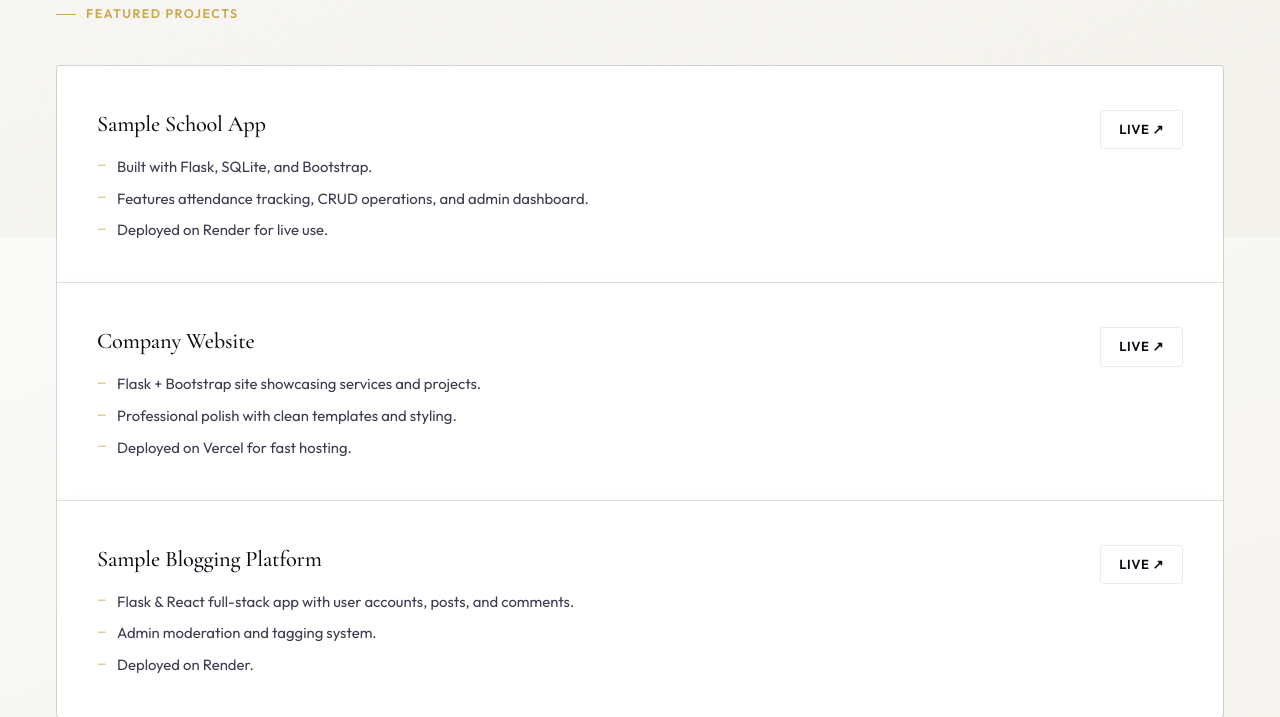
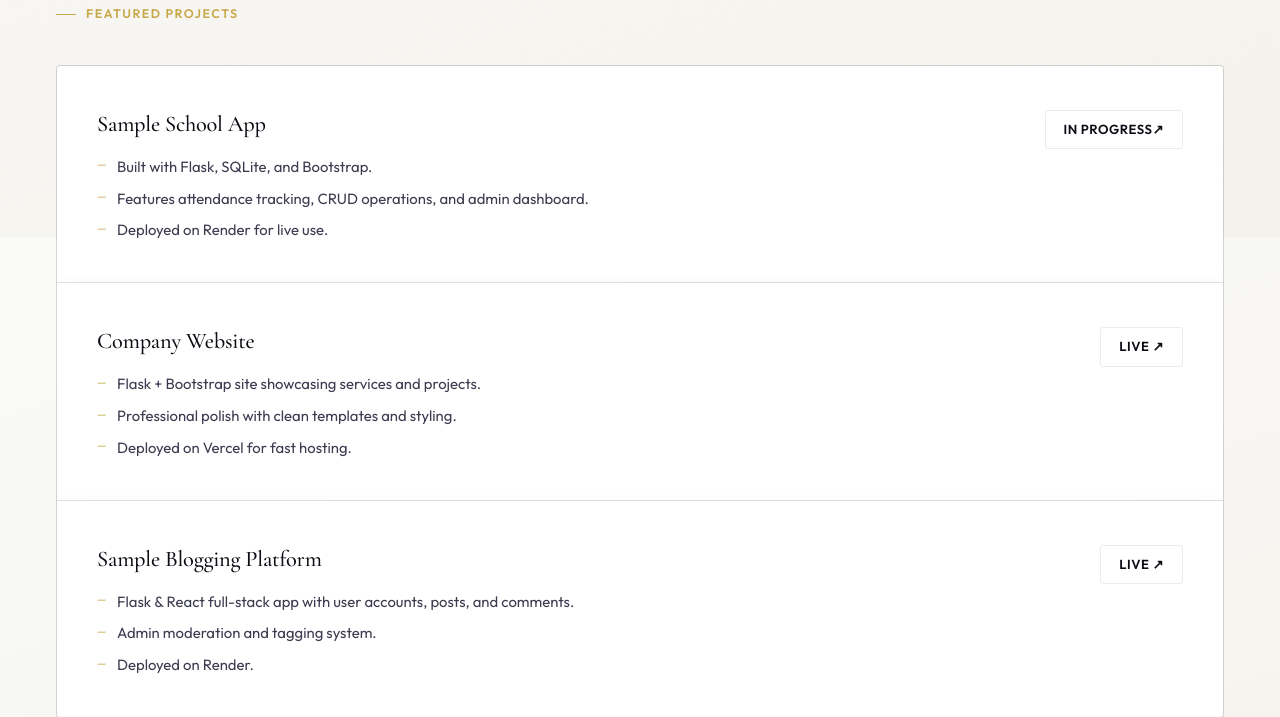
Before and after one commit to KarisaT/Portfolio, a Flask app: page /projects in a window 1280 px wide. Shown: the part 563-1280 px from the top of the page. Run offline with Flask 3, Linux system fonts and the light colour scheme.

Commit message:
school App

```diff
--- a/templates/projects.html
+++ b/templates/projects.html
@@ -81,7 +81,7 @@
               <li>Deployed on Render for live use.</li>
             </ul>
           </div>
-          <a href="https://schoolapp-cekq.onrender.com" target="_blank" class="project-link">Live ↗</a>
+          <a href="https://schoolapp-cekq.onrender.com" target="_blank" class="project-link">In Progress↗</a>
         </div>
         <div class="project-card">
           <div>
```
